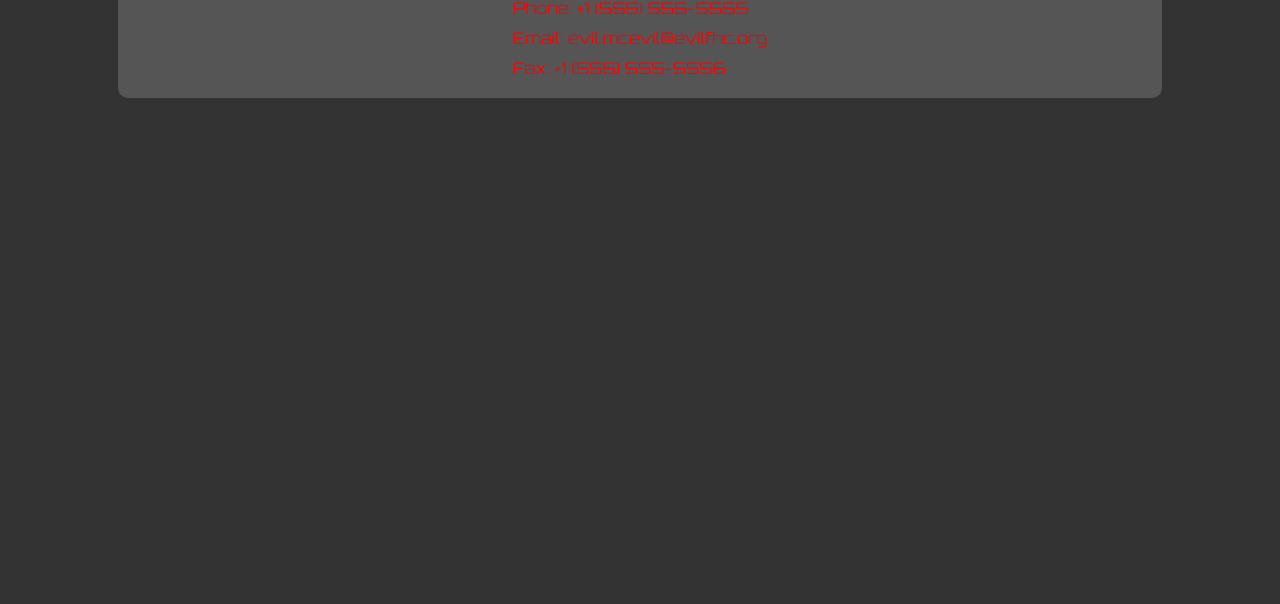
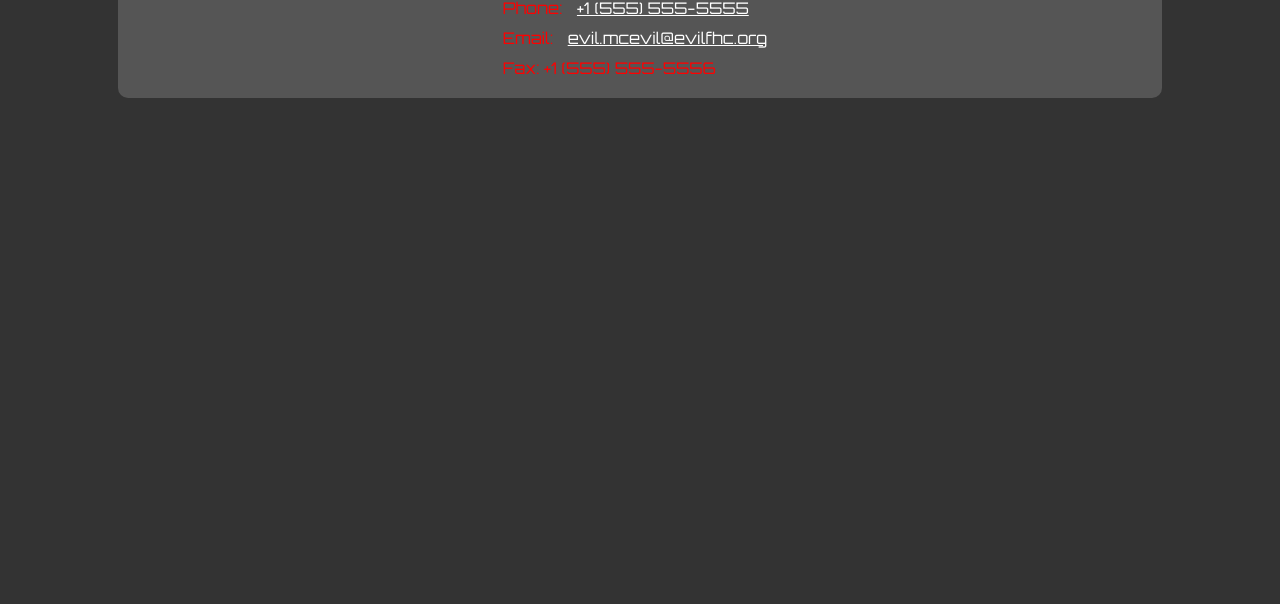
Before and after one commit to fhc-tutorial/fhc-tutorial.github.io, a plain HTML site: page contact.html in a window 1280 px wide. Shown: the part 196-800 px from the top of the page. Drawn offline with Linux system fonts and the light colour scheme.

Commit message:
feat: Add special links

```diff
--- a/contact.html
+++ b/contact.html
@@ -19,8 +19,8 @@
     <div class="content">
         <h1>Contact us</h1>
         <ul class="contact">
-            <li>Phone: +1 (555) 555-5555</li>
-            <li>Email: evil.mcevil@evilfhc.org</li>
+            <li>Phone: <a href="tel:1555555555">+1 (555) 555-5555</a></li>
+            <li>Email: <a href="mailto:evil.mcevil@evilfhc.org">evil.mcevil@evilfhc.org</a></li>
             <li>Fax: +1 (555) 555-5556</li>
         </ul>
     </div>
--- a/style.css
+++ b/style.css
@@ -9,6 +9,10 @@
 body {
     background: #333333;
     color: #ff0000;
+}
+
+a {
+    color: white;
 }
 
 header.navbar {
```
